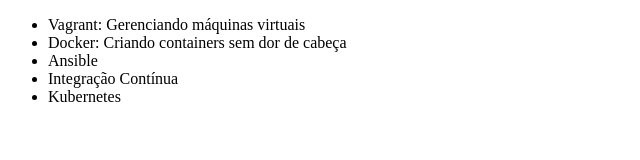
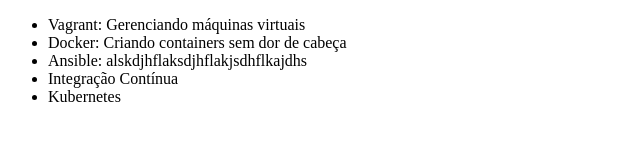
Before and after one commit to VitorGDellino/git-alura, a plain HTML site: page index.html in a window 1280 px wide. Shown: the whole page, without its empty margins (0-640 px from the left). Drawn offline with Linux system fonts and the light colour scheme.

Commit message:
Alterando o codigo

```diff
--- a/index.html
+++ b/index.html
@@ -8,7 +8,7 @@
     <ul>
         <li>Vagrant: Gerenciando máquinas virtuais</li>
         <li>Docker: Criando containers sem dor de cabeça</li>
-        <li>Ansible</li>
+        <li>Ansible: alskdjhflaksdjhflakjsdhflkajdhs</li>
         <li>Integração Contínua</li>
         <li>Kubernetes</li>
     </ul>
```
